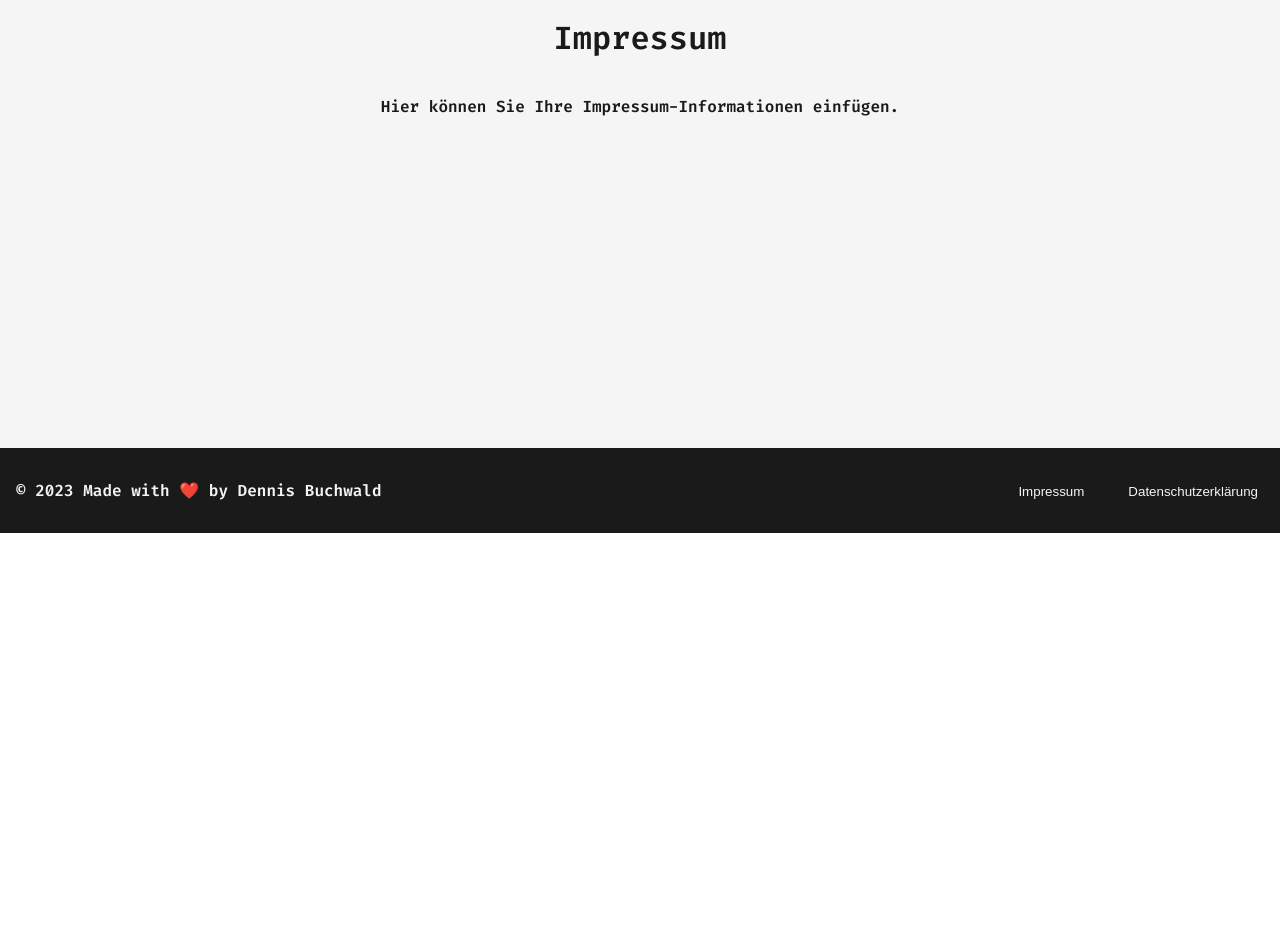
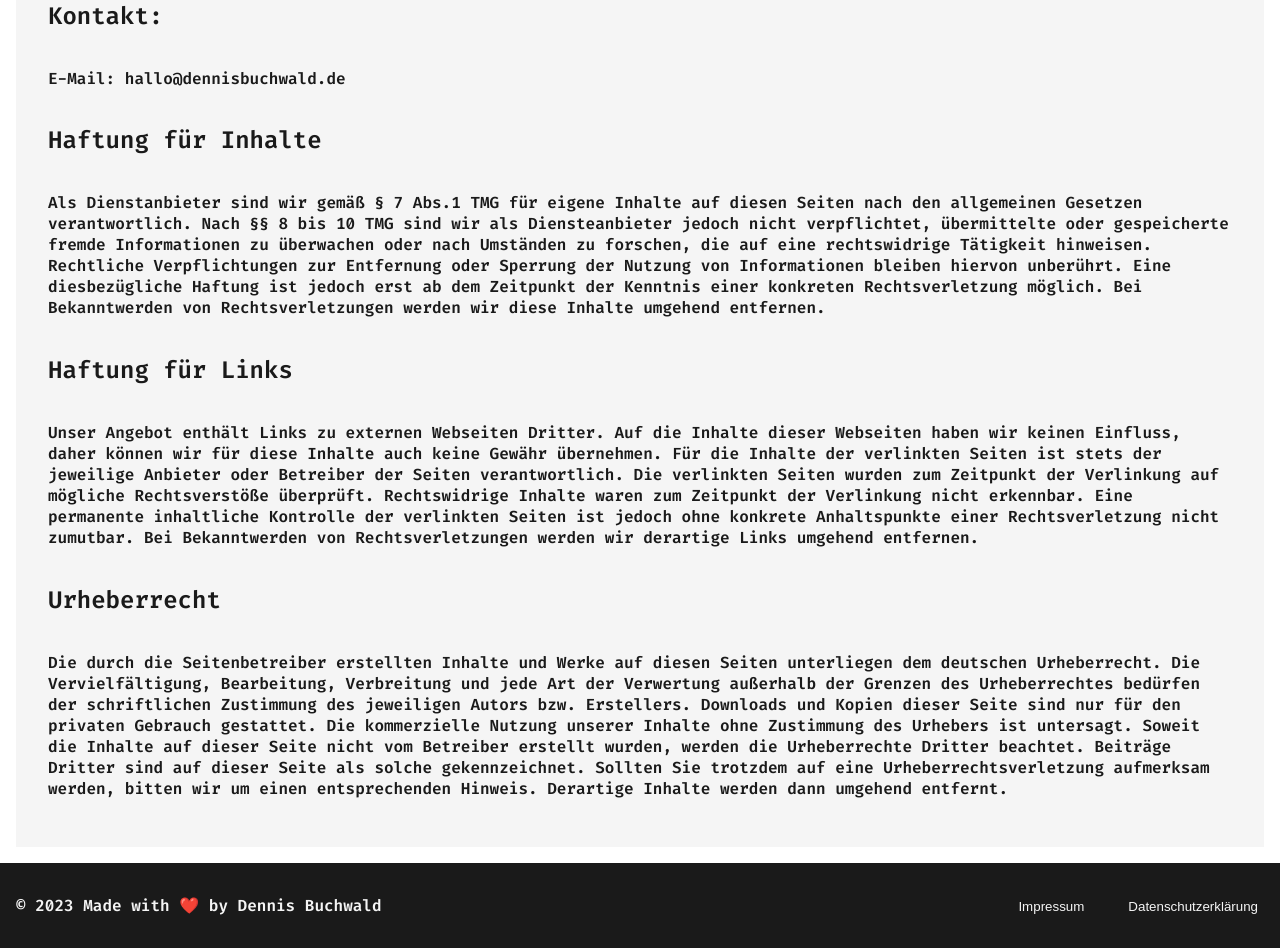
Before and after one commit to dennisbuchwald/dennisbuchwald-de, a Next.js app: page /impressum in a window 1280 px wide. Shown: the part 320-1268 px from the top of the page. Before the commit the page ends 853 px from the top, so only its background shows below. Built offline with nearby package versions, Linux system fonts and the light colour scheme.

Commit message:
create impressum

```diff
--- a/src/pages/impressum.js
+++ b/src/pages/impressum.js
@@ -2,24 +2,71 @@ import styled from "styled-components";
 import Header from "../../components/Header";
 import Footer from "../../components/Footer";
 
-const Main = styled.main`
-	display: flex;
-	flex-direction: column;
-	justify-content: center;
-	align-items: center;
-	min-height: calc(100vh - 6rem);
-	background-color: ${(props) => props.theme.secondaryColor};
-	color: ${(props) => props.theme.primaryColor};
-	padding: 2rem;
-`;
+const Impressum = () => {
+	const Name = "Dennis Buchwald";
+	const Straße = "Goethestraße 33";
+	const PLZ = "74076";
+	const Stadt = "Heilbronn";
+	const Email = "hallo@dennisbuchwald.de";
 
-const Impressum = () => {
 	return (
 		<>
 			<Header />
 			<Main>
 				<h1>Impressum</h1>
-				<p>Hier können Sie Ihre Impressum-Informationen einfügen.</p>
+				<h2>Angaben gemäß § 5 TMG:</h2>
+				<p>
+					{Name}
+					<br />
+					{Straße}
+					<br />
+					{PLZ} {Stadt}
+				</p>
+				<h2>Kontakt:</h2>
+				<p>E-Mail: {Email}</p>
+				<h2>Haftung für Inhalte</h2>
+				<p>
+					Als Dienstanbieter sind wir gemäß § 7 Abs.1 TMG für eigene Inhalte auf
+					diesen Seiten nach den allgemeinen Gesetzen verantwortlich. Nach §§ 8
+					bis 10 TMG sind wir als Diensteanbieter jedoch nicht verpflichtet,
+					übermittelte oder gespeicherte fremde Informationen zu überwachen oder
+					nach Umständen zu forschen, die auf eine rechtswidrige Tätigkeit
+					hinweisen. Rechtliche Verpflichtungen zur Entfernung oder Sperrung der
+					Nutzung von Informationen bleiben hiervon unberührt. Eine
+					diesbezügliche Haftung ist jedoch erst ab dem Zeitpunkt der Kenntnis
+					einer konkreten Rechtsverletzung möglich. Bei Bekanntwerden von
+					Rechtsverletzungen werden wir diese Inhalte umgehend entfernen.
+				</p>
+				<h2>Haftung für Links</h2>
+				<p>
+					Unser Angebot enthält Links zu externen Webseiten Dritter. Auf die
+					Inhalte dieser Webseiten haben wir keinen Einfluss, daher können wir
+					für diese Inhalte auch keine Gewähr übernehmen. Für die Inhalte der
+					verlinkten Seiten ist stets der jeweilige Anbieter oder Betreiber der
+					Seiten verantwortlich. Die verlinkten Seiten wurden zum Zeitpunkt der
+					Verlinkung auf mögliche Rechtsverstöße überprüft. Rechtswidrige
+					Inhalte waren zum Zeitpunkt der Verlinkung nicht erkennbar. Eine
+					permanente inhaltliche Kontrolle der verlinkten Seiten ist jedoch ohne
+					konkrete Anhaltspunkte einer Rechtsverletzung nicht zumutbar. Bei
+					Bekanntwerden von Rechtsverletzungen werden wir derartige Links
+					umgehend entfernen.
+				</p>
+				<h2>Urheberrecht</h2>
+				<p>
+					Die durch die Seitenbetreiber erstellten Inhalte und Werke auf diesen
+					Seiten unterliegen dem deutschen Urheberrecht. Die Vervielfältigung,
+					Bearbeitung, Verbreitung und jede Art der Verwertung außerhalb der
+					Grenzen des Urheberrechtes bedürfen der schriftlichen Zustimmung des
+					jeweiligen Autors bzw. Erstellers. Downloads und Kopien dieser Seite
+					sind nur für den privaten Gebrauch gestattet. Die kommerzielle Nutzung
+					unserer Inhalte ohne Zustimmung des Urhebers ist untersagt. Soweit die
+					Inhalte auf dieser Seite nicht vom Betreiber erstellt wurden, werden
+					die Urheberrechte Dritter beachtet. Beiträge Dritter sind auf dieser
+					Seite als solche gekennzeichnet. Sollten Sie trotzdem auf eine
+					Urheberrechtsverletzung aufmerksam werden, bitten wir um einen
+					entsprechenden Hinweis. Derartige Inhalte werden dann umgehend
+					entfernt.
+				</p>
 			</Main>
 			<Footer />
 		</>
@@ -27,3 +74,17 @@ const Impressum = () => {
 };
 
 export default Impressum;
+
+const Main = styled.main`
+	margin: 1rem;
+	display: flex;
+	flex-direction: column;
+	justify-content: center;
+	align-items: left;
+	min-height: calc(100vh - 6rem);
+	background-color: ${(props) => props.theme.secondaryColor};
+	color: ${(props) => props.theme.primaryColor};
+	padding: 2rem;
+		@media screen and (max-width: 768px) {
+		margin-top: 100px;
+`;
--- a/src/pages/index.js
+++ b/src/pages/index.js
@@ -4,7 +4,6 @@ import Header from "../../components/Header";
 import Footer from "../../components/Footer";
 import Projekte from "./projekte";
 import Kontakt from "./kontakt";
-
 import Typewriter from "typewriter-effect";
 
 const Section = styled.section`
@@ -18,8 +17,7 @@ const Section = styled.section`
 	color: ${(props) => props.theme.primaryColor};
 	padding: 2rem;
 	@media screen and (max-width: 768px) {
-		margin-top: 100px; // Erhöhen Sie diesen Wert, um den Abstand nach oben zu erhöhen
-	}
+		margin-top: 100px;
 `;
 
 const Container = styled.div`
```
